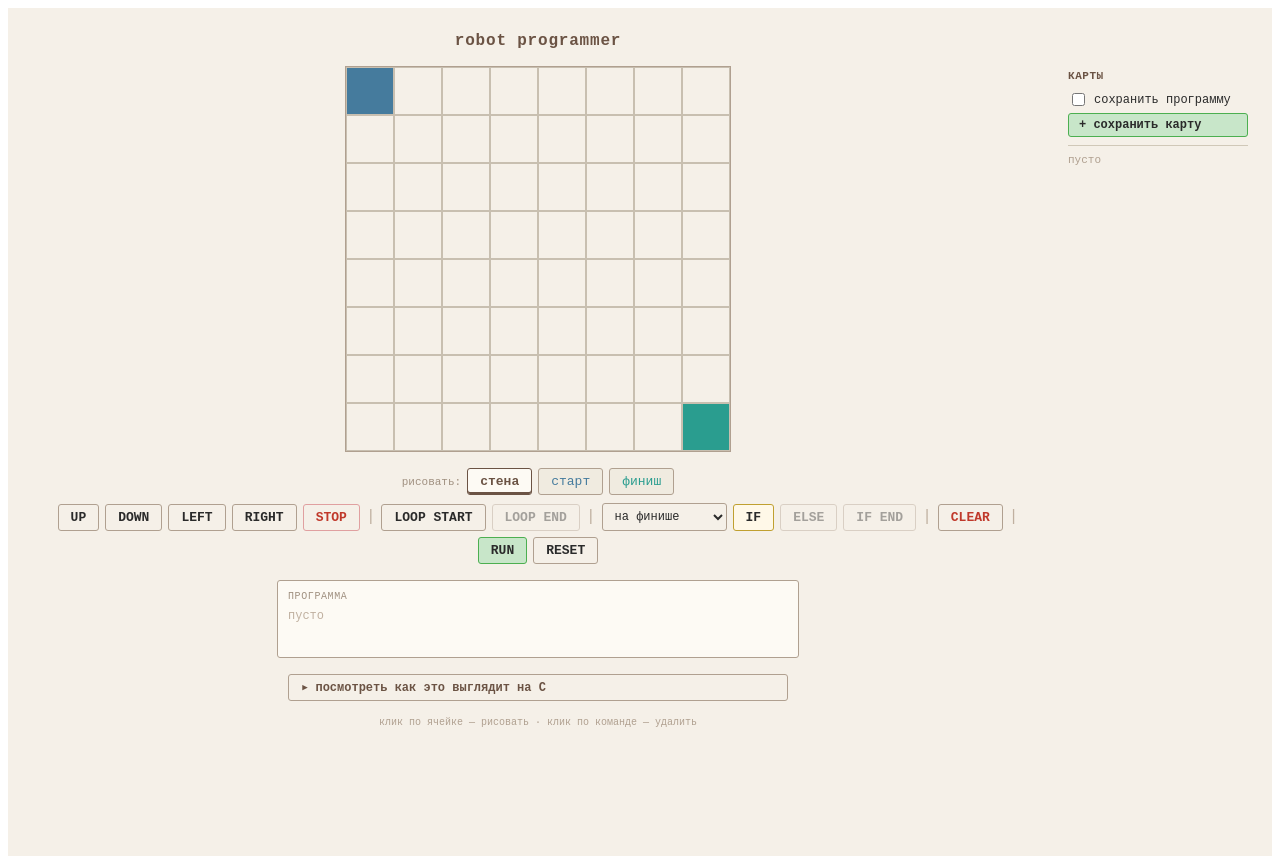
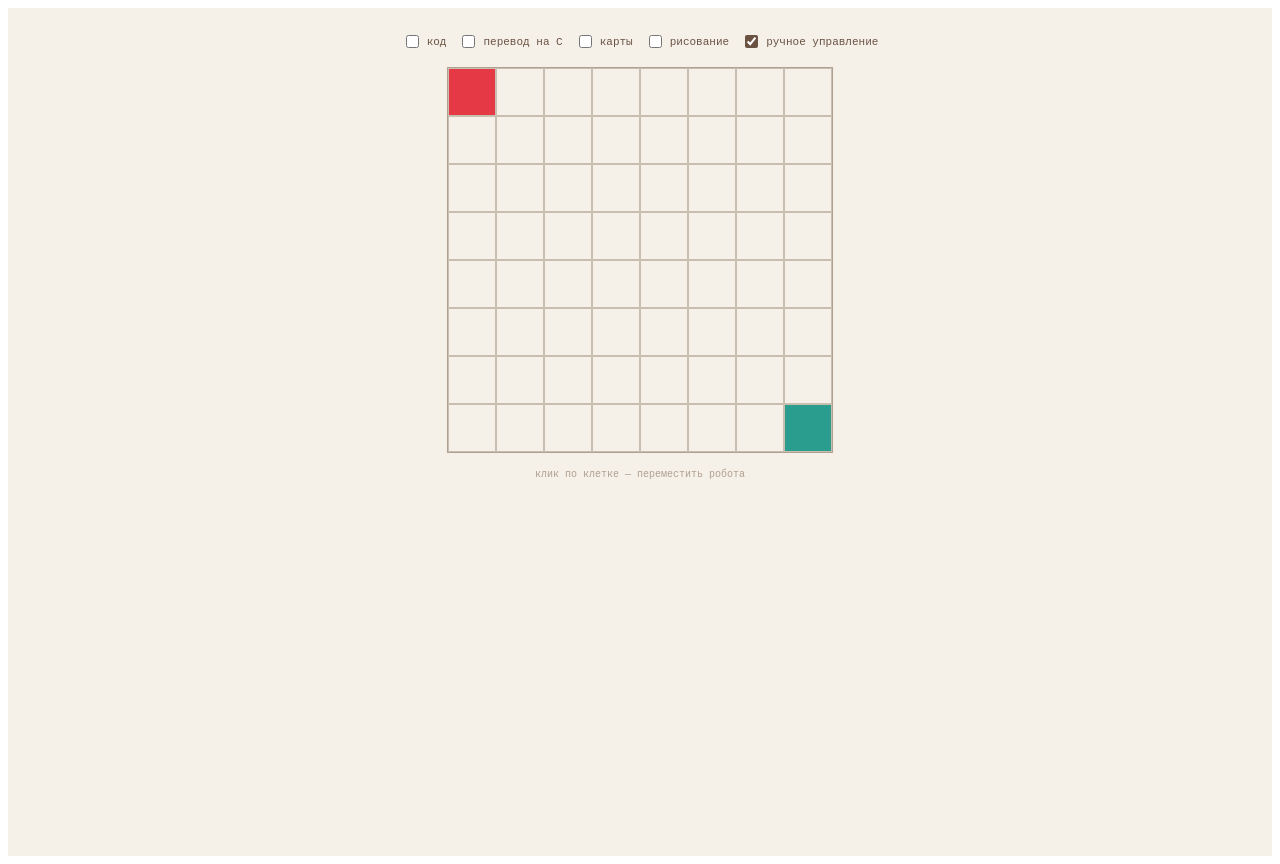
Before and after one commit to shu512/Stepwise, a React (Vite) app: page / in a window 1280 px wide. Built offline with nearby package versions, Linux system fonts and the light colour scheme.

Commit message:
6.0 Manual mode

```diff
--- a/src/App.tsx
+++ b/src/App.tsx
@@ -1,18 +1,18 @@
-import React from "react";
+import React, { useState } from "react";
+import { Grid } from "./components/Grid";
+import { Controls } from "./components/Controls";
+import { ProgramPanel } from "./components/ProgramPanel";
+import { MapsSidebar } from "./components/MapsSidebar";
 import { CodePanel } from "./components/CodePanel";
-import { Controls } from "./components/Controls";
-import { Grid } from "./components/Grid";
-import { MapsSidebar } from "./components/MapsSidebar";
-import { ProgramPanel } from "./components/ProgramPanel";
 import { useRobot } from "./hooks/useRobot";
 import { useGrid } from "./hooks/useGrid";
 import { useProgram } from "./hooks/useProgram";
 import { useMaps } from "./hooks/useMaps";
-import type { SavedMap } from "./types";
+import type { DrawMode, SavedMap } from "./types";
 
 const App: React.FC = () => {
   const { start, finish, walls, wallsRef, drawMode, setDrawMode, handleCellClick, loadGrid } = useGrid();
-  const { robot, isRunning, message, runProgram, reset } = useRobot(wallsRef, start, finish);
+  const { robot, isRunning, message, runProgram, reset, teleport } = useRobot(wallsRef, start, finish);
   const {
     program, editStack,
     addCommand, removeAt, clearProgram,
@@ -23,11 +23,77 @@ const App: React.FC = () => {
   } = useProgram();
   const { maps, saveMap, deleteMap } = useMaps();
 
+  const [showCode, setShowCode] = useState(false);
+  const [showCTranslation, setShowCTranslation] = useState(false);
+  const [showMaps, setShowMaps] = useState(false);
+  const [showDraw, setShowDraw] = useState(false);
+  const [showManual, setShowManual] = useState(true);
+
+  const maybeEnableManual = (code: boolean, translation: boolean, draw: boolean) => {
+    if (!code && !translation && !draw) setShowManual(true);
+  };
+
+  const handleShowCode = (v: boolean) => {
+    setShowCode(v);
+    if (v) setShowManual(false);
+    else maybeEnableManual(v, showCTranslation, showDraw);
+  };
+
+  const handleShowCTranslation = (v: boolean) => {
+    setShowCTranslation(v);
+    if (v) setShowManual(false);
+    else maybeEnableManual(showCode, v, showDraw);
+  };
+
+  const handleShowDraw = (v: boolean) => {
+    setShowDraw(v);
+    if (v) setShowManual(false);
+    else maybeEnableManual(showCode, showCTranslation, v);
+  };
+
+  const handleShowManual = (v: boolean) => {
+    setShowManual(v);
+    if (v) {
+      setShowCode(false);
+      setShowCTranslation(false);
+      setShowDraw(false);
+      reset();
+    }
+  };
+
   const handleLoadMap = (map: SavedMap) => {
     loadGrid(map.start, map.finish, map.walls);
     if (map.program) loadProgram(map.program);
     reset();
   };
+
+  const checkbox = (label: string, value: boolean, onChange: (v: boolean) => void) => (
+    <label style={{
+      display: "flex", alignItems: "center", gap: 5,
+      fontSize: 11, color: "#6b5344", cursor: "pointer", userSelect: "none",
+      fontFamily: "monospace",
+    }}>
+      <input
+        type="checkbox"
+        checked={value}
+        onChange={e => onChange(e.target.checked)}
+        style={{ accentColor: "#6b5344" }}
+      />
+      {label}
+    </label>
+  );
+
+  const DRAW_MODES: { mode: DrawMode; label: string; color: string }[] = [
+    { mode: "wall",   label: "стена",  color: "#6b5344" },
+    { mode: "start",  label: "старт",  color: "#457b9d" },
+    { mode: "finish", label: "финиш",  color: "#2a9d8f" },
+  ];
+
+  const btn = (extra?: React.CSSProperties): React.CSSProperties => ({
+    padding: "5px 12px", border: "1px solid #b0a090", borderRadius: 3,
+    background: "#f5f0e8", cursor: "pointer", fontFamily: "monospace",
+    fontSize: 13, fontWeight: 600, color: "#2a2a2a", ...extra,
+  });
 
   return (
     <div style={{
@@ -41,33 +107,71 @@ const App: React.FC = () => {
       color: "#2a2a2a",
     }}>
       <div style={{ display: "flex", flexDirection: "column", alignItems: "center", gap: 16 }}>
-        <div style={{ fontSize: 16, fontWeight: 700, letterSpacing: "0.05em", color: "#6b5344" }}>
-          robot programmer
+
+        {/* Чекбоксы */}
+        <div style={{ display: "flex", gap: 12, flexWrap: "wrap", justifyContent: "center" }}>
+          {checkbox("код", showCode, handleShowCode)}
+          {checkbox("перевод на C", showCTranslation, handleShowCTranslation)}
+          {checkbox("карты", showMaps, setShowMaps)}
+          {checkbox("рисование", showDraw, handleShowDraw)}
+          {checkbox("ручное управление", showManual, handleShowManual)}
         </div>
+
+        {/* Режим рисования */}
+        {showDraw && (
+          <div style={{ display: "flex", gap: 6, alignItems: "center" }}>
+            <span style={{ fontSize: 11, color: "#a09080" }}>рисовать:</span>
+            {DRAW_MODES.map(({ mode, label, color }) => (
+              <button
+                key={mode}
+                onClick={() => setDrawMode(mode)}
+                style={btn({
+                  color,
+                  borderColor: drawMode === mode ? color : "#b0a090",
+                  background: drawMode === mode ? "#fdfaf4" : "#f0ebe0",
+                  fontWeight: drawMode === mode ? 700 : 500,
+                  boxShadow: drawMode === mode ? `inset 0 -2px 0 ${color}` : "none",
+                })}
+              >
+                {label}
+              </button>
+            ))}
+          </div>
+        )}
 
         <Grid
           robot={robot}
           start={start}
           finish={finish}
           walls={walls}
-          isRunning={isRunning}
-          onCellClick={(row, col) => { if (!isRunning) handleCellClick(row, col); }}
+          isRunning={isRunning || showManual}
+          isManual={showManual}
+          onCellClick={(row, col) => {
+            if (showManual) {
+              teleport({ row, col });
+              return;
+            }
+            if (showDraw && !isRunning) {
+              handleCellClick(row, col);
+              return;
+            }
+          }}
         />
 
+        {showCode && (
           <Controls
             isRunning={isRunning}
             isEditing={isEditing}
             isInLoop={isInLoop}
             isInIf={isInIf}
             canElse={canElse}
-          drawMode={drawMode}
-          onDrawMode={setDrawMode}
             onCommand={addCommand}
             onLoopStart={loopStart}
             onLoopEnd={loopEnd}
             onIfStart={ifStart}
             onIfElse={ifElse}
             onIfEnd={ifEnd}
+            hasProgram={program.length > 0}
             onClear={clearProgram}
             onRun={() => {
               if (isEditing) { alert("Закрой открытый блок!"); return; }
@@ -75,26 +179,47 @@ const App: React.FC = () => {
             }}
             onReset={reset}
           />
+        )}
 
+        {isEditing && showCode && (
+          <div style={{
+            fontSize: 12, color: "#a0522d",
+            border: "1px dashed #a0522d",
+            padding: "4px 10px", borderRadius: 3,
+          }}>
+            записываю тело блока (глубина {editStack.length - 1}) — закрой блок
+          </div>
+        )}
+
+        {showCode && (
           <ProgramPanel
             program={program}
             editStack={editStack as any}
             isRunning={isRunning}
             onRemove={removeAt}
           />
+        )}
 
+        {showCTranslation && (
           <CodePanel program={program} />
+        )}
 
         {message && (
           <div style={{ fontSize: 15, fontWeight: 700, color: "#2a9d8f" }}>{message}</div>
         )}
 
         <div style={{ fontSize: 10, color: "#b0a090" }}>
-          клик по ячейке — рисовать · клик по команде — удалить
+          {showManual
+            ? "клик по клетке — переместить робота"
+            : showDraw
+              ? "клик по ячейке — рисовать"
+              : "клик по команде — удалить"
+          }
         </div>
       </div>
 
-      <div style={{ paddingTop: 38 }}>
+      {showMaps && (
+        <div style={{ paddingTop: 8 }}>
           <MapsSidebar
             maps={maps}
             currentStart={start}
@@ -106,6 +231,7 @@ const App: React.FC = () => {
             onDelete={deleteMap}
           />
         </div>
+      )}
     </div>
   );
 };
--- a/src/components/Cell.tsx
+++ b/src/components/Cell.tsx
@@ -5,6 +5,7 @@ type Props = {
   type: CellKind;
   onClick: () => void;
   isRunning?: boolean;
+  isManual: boolean;
 };
 
 const getColor = (type: CellKind) => {
@@ -17,13 +18,13 @@ const getColor = (type: CellKind) => {
   }
 };
 
-export const Cell: React.FC<Props> = ({ type, onClick, isRunning }) => (
+export const Cell: React.FC<Props> = ({ type, onClick, isRunning, isManual }) => (
   <div
     onClick={onClick}
     style={{
       width: 48, height: 48,
       backgroundColor: getColor(type),
-      cursor: isRunning ? "not-allowed" : "pointer",
+      cursor: isManual ? "pointer" : isRunning ? "not-allowed" : "pointer",
       boxSizing: "border-box",
       border: "1px solid #c8bfb0",
     }}
--- a/src/components/Controls.tsx
+++ b/src/components/Controls.tsx
@@ -1,5 +1,5 @@
 import React, { useState } from "react";
-import type { Command, DrawMode, Condition } from "../types";
+import type { Command, Condition } from "../types";
 
 type Props = {
   isRunning: boolean;
@@ -7,8 +7,7 @@ type Props = {
   isInLoop: boolean;
   isInIf: boolean;
   canElse: boolean;
-  drawMode: DrawMode;
-  onDrawMode: (mode: DrawMode) => void;
+  hasProgram: boolean;
   onCommand: (cmd: Command) => void;
   onLoopStart: () => void;
   onLoopEnd: () => void;
@@ -21,17 +20,11 @@ type Props = {
 };
 
 const CONDITIONS: { value: Condition; label: string }[] = [
-  { value: "on_finish",   label: "на финише" },
-  { value: "wall_above",  label: "стена сверху" },
-  { value: "wall_below",  label: "стена снизу" },
-  { value: "wall_left",   label: "стена слева" },
-  { value: "wall_right",  label: "стена справа" },
-];
-
-const DRAW_MODES = [
-  { mode: "wall"   as DrawMode, label: "стена",  color: "#6b5344" },
-  { mode: "start"  as DrawMode, label: "старт",  color: "#457b9d" },
-  { mode: "finish" as DrawMode, label: "финиш",  color: "#2a9d8f" },
+  { value: "on_finish",  label: "на финише" },
+  { value: "wall_above", label: "стена сверху" },
+  { value: "wall_below", label: "стена снизу" },
+  { value: "wall_left",  label: "стена слева" },
+  { value: "wall_right", label: "стена справа" },
 ];
 
 const Spinner = () => (
@@ -47,8 +40,7 @@ const Divider = () => (
 );
 
 export const Controls: React.FC<Props> = ({
-  isRunning, isEditing, isInLoop, isInIf, canElse,
-  drawMode, onDrawMode,
+  isRunning, isEditing, isInLoop, isInIf, canElse, hasProgram,
   onCommand, onLoopStart, onLoopEnd,
   onIfStart, onIfElse, onIfEnd,
   onClear, onRun, onReset,
@@ -68,30 +60,17 @@ export const Controls: React.FC<Props> = ({
     <div style={{ display: "flex", flexDirection: "column", gap: 8, alignItems: "center" }}>
       <style>{`@keyframes spin { to { transform: rotate(360deg); } }`}</style>
 
-      {/* Режим рисования */}
-      <div style={{ display: "flex", gap: 6, alignItems: "center", opacity: isRunning ? 0.4 : 1 }}>
-        <span style={{ fontSize: 11, color: "#a09080", fontFamily: "monospace" }}>рисовать:</span>
-        {DRAW_MODES.map(({ mode, label, color }) => (
-          <button key={mode} disabled={isRunning} onClick={() => onDrawMode(mode)} style={btn({
-            color,
-            borderColor: drawMode === mode ? color : "#b0a090",
-            background: drawMode === mode ? "#fdfaf4" : "#f0ebe0",
-            fontWeight: drawMode === mode ? 700 : 500,
-            boxShadow: drawMode === mode ? `inset 0 -2px 0 ${color}` : "none",
-          })}>
-            {label}
-          </button>
-        ))}
-      </div>
+      <div style={{ display: "flex", gap: 6, alignItems: "center", flexWrap: "wrap", justifyContent: "center" }}>
 
-      {/* Команды движения + STOP */}
-      <div style={{ display: "flex", gap: 6, alignItems: "center", flexWrap: "wrap", justifyContent: "center" }}>
+        {/* Команды движения */}
         {(["UP", "DOWN", "LEFT", "RIGHT"] as Command[]).map(cmd => (
           <button key={cmd} disabled={isRunning} onClick={() => onCommand(cmd)}
             style={isRunning ? disabled() : btn()}>
             {cmd}
           </button>
         ))}
+
+        {/* STOP */}
         <button disabled={isRunning} onClick={() => onCommand("STOP")}
           style={isRunning ? disabled({ color: "#c0392b" }) : btn({ color: "#c0392b", borderColor: "#e0a0a0" })}>
           STOP
@@ -120,6 +99,7 @@ export const Controls: React.FC<Props> = ({
             padding: "5px 8px", border: "1px solid #b0a090", borderRadius: 3,
             background: "#f5f0e8", fontFamily: "monospace", fontSize: 12,
             color: "#2a2a2a", opacity: isRunning || isInIf ? 0.4 : 1,
+            cursor: isRunning || isInIf ? "not-allowed" : "pointer",
           }}
         >
           {CONDITIONS.map(c => (
@@ -141,18 +121,23 @@ export const Controls: React.FC<Props> = ({
 
         <Divider />
 
-        <button disabled={isRunning} onClick={onClear}
-          style={isRunning ? disabled({ color: "#c0392b" }) : btn({ color: "#c0392b" })}>
+        {/* Clear / Run / Reset */}
+        <button disabled={isRunning || !hasProgram} onClick={onClear}
+          style={isRunning || !hasProgram ? disabled({ color: "#c0392b" }) : btn({ color: "#c0392b" })}>
           CLEAR
         </button>
 
         <Divider />
 
         <button disabled={isRunning} onClick={onRun}
-          style={isRunning ? disabled({ background: "#c8e6c9", borderColor: "#4caf50" }) : btn({ background: "#c8e6c9", borderColor: "#4caf50" })}>
+          style={btn({ background: "#c8e6c9", borderColor: "#4caf50", opacity: isRunning ? 0.4 : 1 })}>
           {isRunning ? <Spinner /> : "RUN"}
         </button>
-        <button onClick={onReset} style={btn()}>RESET</button>
+        <button disabled={!isRunning} onClick={onReset}
+          style={!isRunning ? disabled() : btn()}>
+          RESET
+        </button>
+
       </div>
     </div>
   );
--- a/src/components/Grid.tsx
+++ b/src/components/Grid.tsx
@@ -10,10 +10,11 @@ type Props = {
   finish: Position;
   walls: Position[];
   isRunning: boolean;
+  isManual: boolean;
   onCellClick: (row: number, col: number) => void;
 };
 
-export const Grid: React.FC<Props> = ({ robot, start, finish, walls, isRunning, onCellClick }) => {
+export const Grid: React.FC<Props> = ({ robot, start, finish, walls, isRunning, isManual, onCellClick }) => {
   const cells = [];
 
   for (let row = 0; row < GRID_SIZE; row++) {
@@ -30,6 +31,7 @@ export const Grid: React.FC<Props> = ({ robot, start, finish, walls, isRunning,
           key={`${row}-${col}`}
           type={type}
           isRunning={isRunning}
+          isManual={isManual}
           onClick={() => onCellClick(row, col)}
         />
       );
--- a/src/hooks/useRobot.ts
+++ b/src/hooks/useRobot.ts
@@ -64,5 +64,11 @@ export const useRobot = (
     setMessage("");
   };
 
-  return { robot, isRunning, message, runProgram, reset };
+  const teleport = (pos: Position) => {
+    robotRef.current = pos;
+    setRobot(pos);
+    setMessage("");
+  };
+
+  return { robot, isRunning, message, runProgram, reset, teleport };
 };
```
Lines whose indentation alone changed are shown as unchanged.
